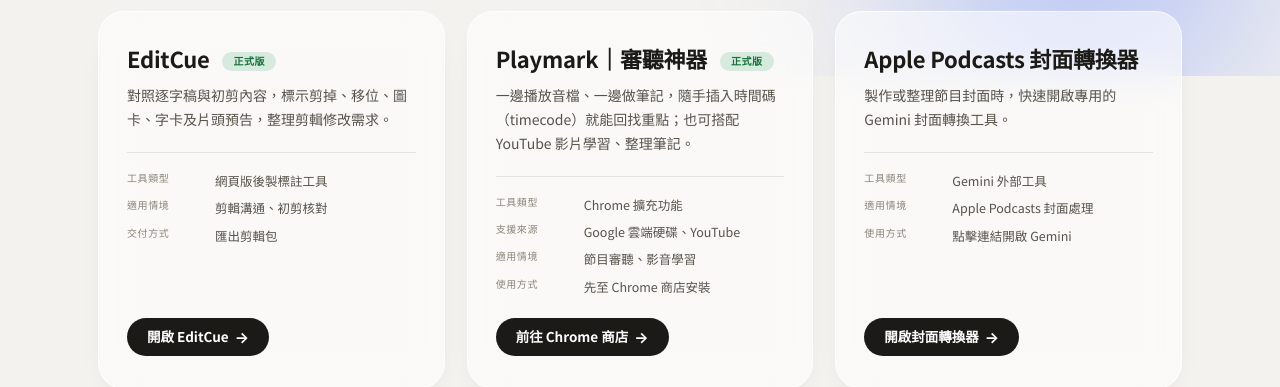
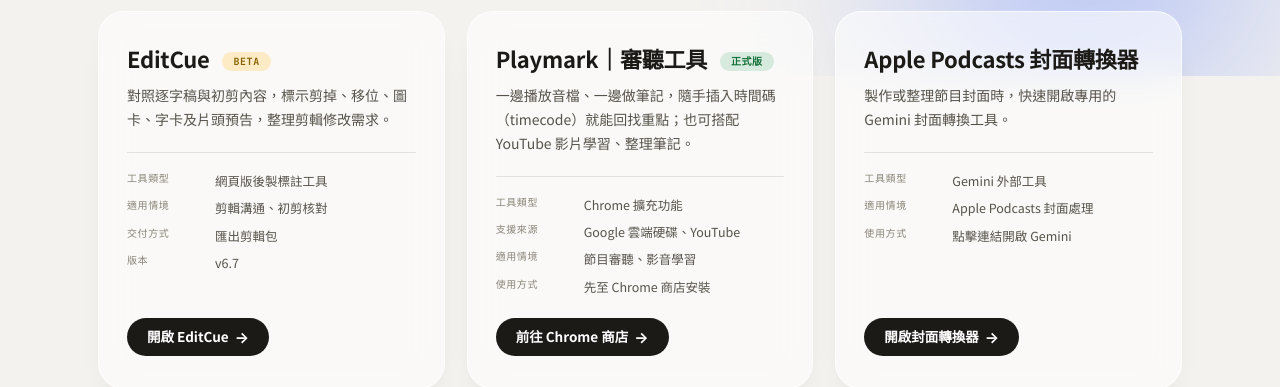
Before and after one commit to mirrorvoicegit/podcast-datas-platform, a plain HTML site: page index.html in a window 1280 px wide. Shown: the part 724-1111 px from the top of the page. Drawn offline with Linux system fonts and the light colour scheme; no server answers.

Commit message:
Update EditCue beta status and version; rename Playmark listening tool

```diff
--- a/index.html
+++ b/index.html
@@ -369,7 +369,7 @@
 
     <div class="tool-card tool-editcue">
       <a class="card-overlay-link" href="https://mirrorvoicegit.github.io/editcue/" target="_blank" rel="noopener noreferrer" aria-label="開啟 EditCue"></a>
-      <div class="tool-name">EditCue <span class="badge ready">正式版</span></div>
+      <div class="tool-name">EditCue <span class="badge beta">Beta</span></div>
       <div class="tool-desc">
         對照逐字稿與初剪內容，標示剪掉、移位、圖卡、字卡及片頭預告，整理剪輯修改需求。
       </div>
@@ -386,6 +386,10 @@
           <span class="label">交付方式</span>
           <span>匯出剪輯包</span>
         </div>
+        <div class="tool-meta-row">
+          <span class="label">版本</span>
+          <span>v6.7</span>
+        </div>
       </div>
       <div class="tool-cta">
         <span>開啟 EditCue</span>
@@ -396,7 +400,7 @@
 
     <a href="https://chromewebstore.google.com/detail/playmark-%E2%80%94-%E9%9B%B2%E7%AB%AF%E7%A1%AC%E7%A2%9F%E5%BD%B1%E9%9F%B3%E6%92%AD%E6%94%BE%E5%99%A8/aeaolgdiohoggjpdapfamhleapfkiicg" class="tool-card tool-playmark" target="_blank" rel="noopener noreferrer">
       <div class="tool-name">
-        Playmark｜審聽神器
+        Playmark｜審聽工具
         <span class="badge ready">正式版</span>
       </div>
       <div class="tool-desc">
```
